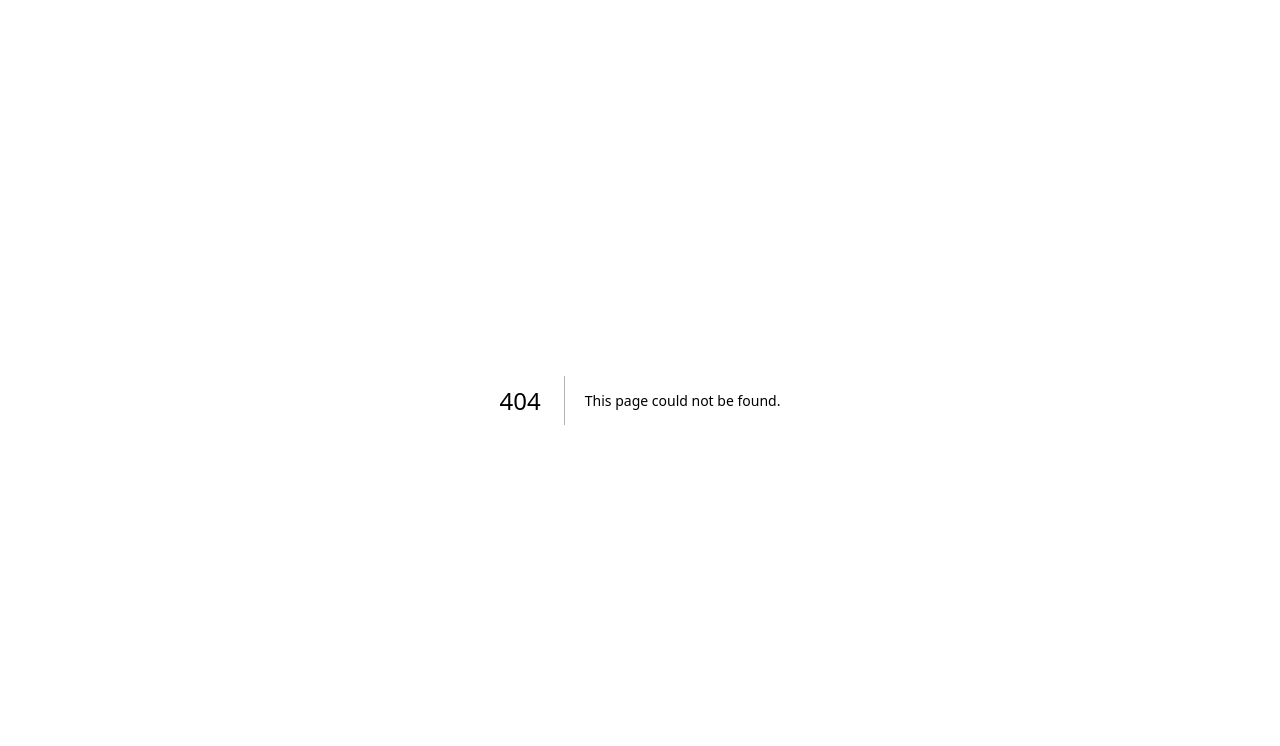
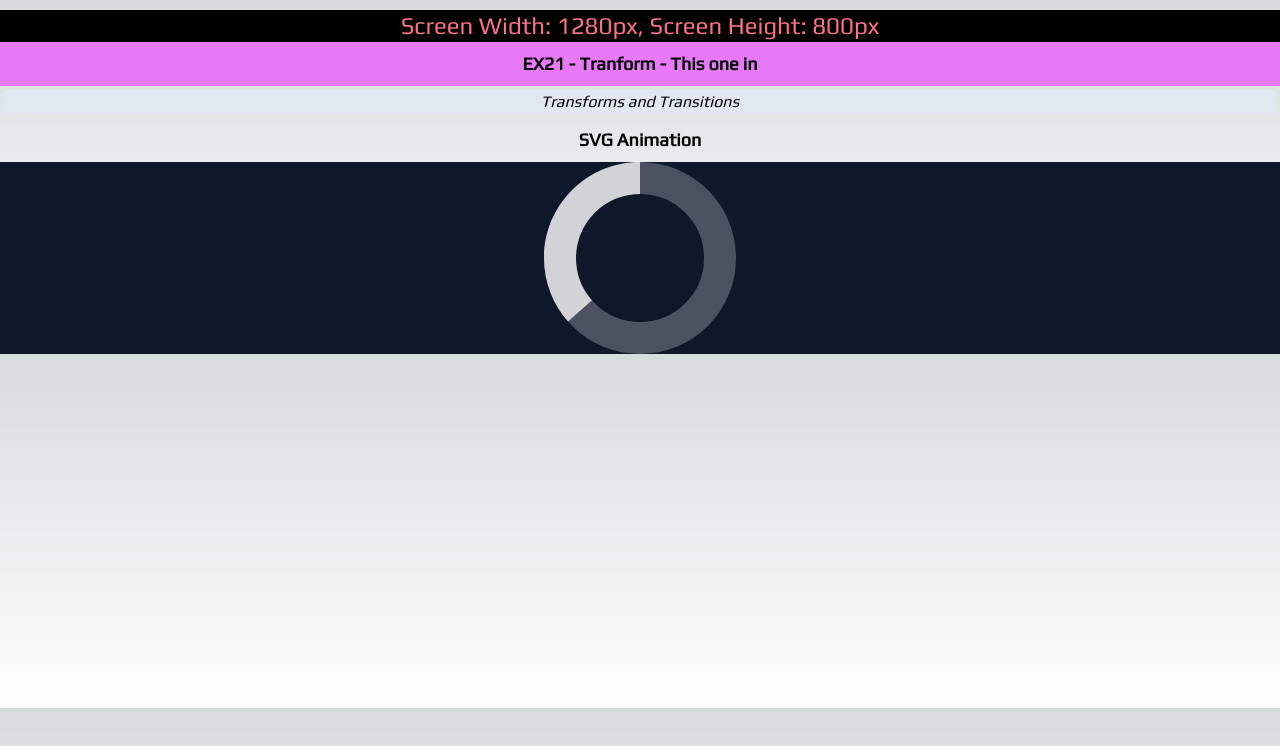
Before and after one commit to sniffowomo/sn-gl-utfs-1, a Next.js app in the folder w1/: page /v22 in a window 1280 px wide. Before the commit this address had no page. Shown: the top 746 px of the page. Built offline with nearby package versions, Linux system fonts and the light colour scheme.

Commit message:
4️⃣❌4️⃣

```diff
--- /dev/null
+++ b/w1/src/app/(lessons)/v22/layout.tsx
@@ -0,0 +1,49 @@
+// TWS Layouts
+
+import "./twb.css"
+
+import { Dancing_Script, Kanit, Orbitron, Play, Roboto } from "next/font/google"
+
+
+
+
+const play = Play({ weight: "400", subsets: ["latin"] })
+const roboto = Roboto({
+  subsets: ["latin"],
+  weight: ["100", "300", "400", "500", "700", "900"],
+})
+const dans = Dancing_Script({
+  subsets: ["latin"],
+  weight: ["400", "500", "700", "600"],
+})
+
+const kanit = Kanit({
+  subsets: ["latin"],
+  weight: ["300", "400", "500", "600", "700", "800", "900"],
+  style: ["normal", "italic"],
+})
+
+const orbit = Orbitron({ subsets: ["latin"] })
+
+export const metadata = {
+  title: "22:AnimatioClasses & KeyFrames",
+  description: "LUDTWSC",
+}
+
+/**
+ * Renders a layout component that wraps its children inside a section element.
+ *
+ * @param {React.ReactNode} children - The page or nested layout to be rendered.
+ * @return {JSX.Element} A section element containing the passed children.
+ */
+export default function TwsLayout({
+  children, // will be a page or nested layout
+}: {
+  children: React.ReactNode
+}) {
+  return (
+    <section className={play.className}>
+      <section>{children}</section>
+    </section>
+  )
+}
--- /dev/null
+++ b/w1/src/app/(lessons)/v22/page.tsx
@@ -0,0 +1,61 @@
+/**
+ * This page is going to be all the work for the tailwind sandbox
+ */
+
+import Showi from "../components/shb"
+import Image from "next/image"
+
+export default function Tws() {
+  return (
+    <main>
+      <Showi />
+      <h1 className="  flex justify-center bg-fuchsia-400 pb-2 pt-2 text-lg font-extrabold p-5 ">
+        EX21 - Tranform - This one in
+      </h1>
+      <p className="m-1 flex justify-center divide-x-8 divide-zinc-200 bg-slate-200 italic">
+        Transforms and Transitions
+      </p>
+      {/**============================Actual code below======================================= */}
+      {/**============================Actual code below======================================= */}
+      {/**============================Actual code below======================================= */}
+      {/**============================Actual code below=====bvc ================================== */}
+
+      <h1 className="  flex justify-center bg-slate-500- pb-2 pt-2 text-lg font-extrabold p-5 ">
+        SVG Animation
+      </h1>
+
+      <body>
+    <div class="flex items-center justify-center bg-slate-900">
+      <svg
+        class="w-48 text-white"
+        xmlns="http://www.w3.org/2000/svg"
+        fill="none"
+        viewBox="0 0 24 24"
+      >
+        <circle
+          class="opacity-25"
+          cx="12"
+          cy="12"
+          r="10"
+          stroke="currentColor"
+          stroke-width="4"
+        ></circle>
+        <path
+          class="opacity-75"
+          fill="currentColor"
+          d="M4 12a8 8 0 018-8V0C5.373 0 0 5.373 0 12h4zm2 5.291A7.962 7.962 0 014 12H0c0 3.042 1.135 5.824 3 7.938l3-2.647z"
+        ></path>
+      </svg>
+    </div>
+  </body>
+
+
+
+
+      {/**============================Actual code below======================================= */}
+      {/**============================Actual code below======================================= */}
+      {/**============================Actual code below======================================= */}
+      {/**============================Actual code below=====bvc ================================== */}
+    </main>
+  )
+}
--- /dev/null
+++ b/w1/src/app/(lessons)/v22/twb.css
@@ -0,0 +1,5 @@
+body {
+  margin-top: 10px !important;
+  background: white;
+  color: black;
+}
```
